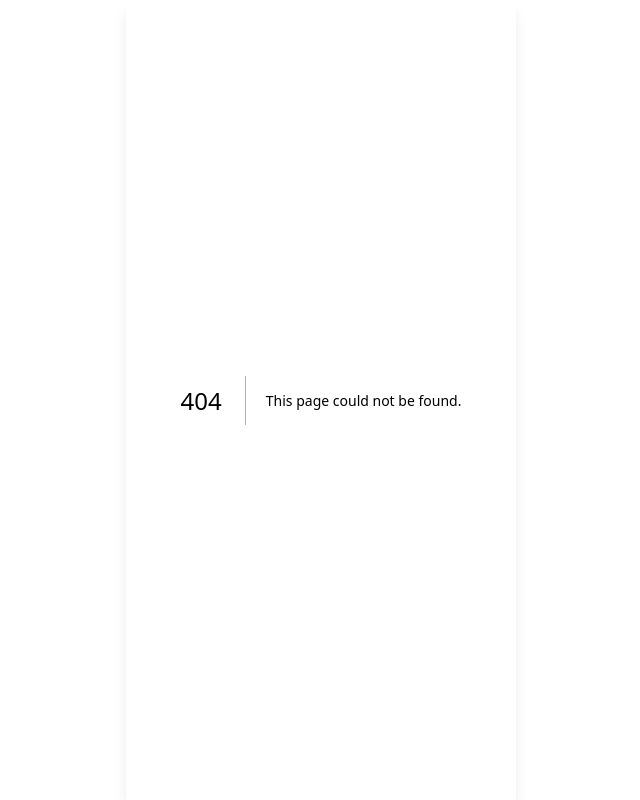
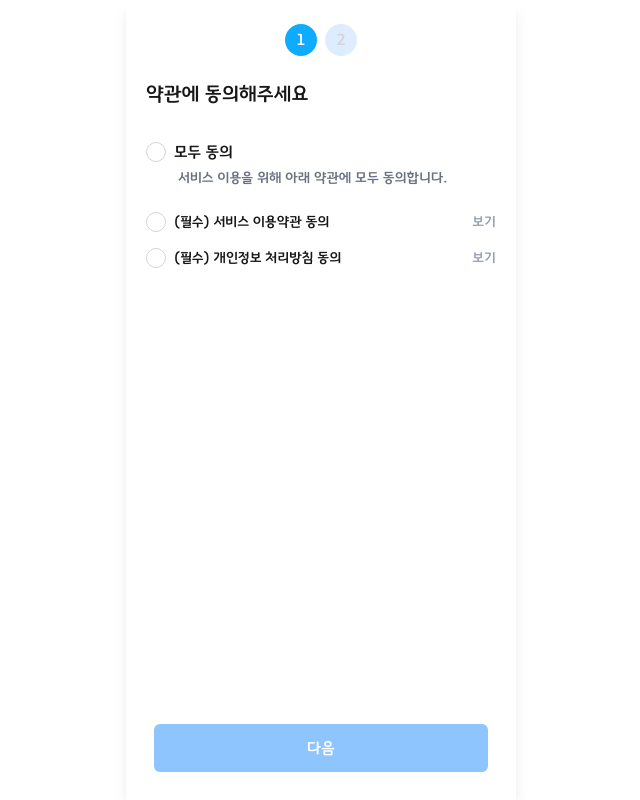
Before and after one commit to Dalcoomi/web, a Next.js app: page /sign-up/step1 in a window 1280 px wide. Before the commit this address had no page. Shown: the whole page, without its empty margins (319-959 px from the left). Built offline with nearby package versions, Linux system fonts and the light colour scheme.

Commit message:
[#3]feat: 약관동의 페이지 구현

```diff
--- /dev/null
+++ b/src/app/sign-up/step1/page.tsx
@@ -0,0 +1,166 @@
+"use client";
+import { useState } from "react";
+import { useRouter } from "next/navigation";
+import Link from "next/link";
+
+export default function SignUpAgreement() {
+  const router = useRouter();
+  const [agreements, setAgreements] = useState({
+    all: false,
+    service: false,
+    privacy: false,
+  });
+
+  // 모든 동의 체크/해제 처리
+  const handleAllAgreement = () => {
+    const newValue = !agreements.all;
+    setAgreements({
+      all: newValue,
+      service: newValue,
+      privacy: newValue,
+    });
+  };
+
+  // 개별 동의 처리
+  const handleAgreement = (key: "service" | "privacy") => {
+    const newAgreements = {
+      ...agreements,
+      [key]: !agreements[key],
+    };
+
+    // 모든 약관이 체크되었는지 확인
+    newAgreements.all = newAgreements.service && newAgreements.privacy;
+
+    setAgreements(newAgreements);
+  };
+
+  // 다음 단계로 이동
+  const handleNext = () => {
+    if (agreements.service && agreements.privacy) {
+      router.push("/sign-up/step2"); // 다음 단계 경로로 변경하세요
+    } else {
+      alert("모든 필수 약관에 동의해야 합니다.");
+    }
+  };
+
+  return (
+    <div className="flex flex-col h-full bg-white">
+      {/* 상단 단계 표시 */}
+      <div className="flex justify-center mt-6 mb-6">
+        <div className="flex space-x-2">
+          <div className="w-8 h-8 rounded-full bg-[#0EABFF] text-white flex items-center justify-center">
+            1
+          </div>
+          <div className="w-8 h-8 rounded-full bg-[#DDECFF] text-[#D4D4D4] flex items-center justify-center">
+            2
+          </div>
+        </div>
+      </div>
+
+      {/* 메인 콘텐츠 */}
+      <div className="flex-1 px-5">
+        <h1 className="text-xl font-medium text-left mb-8">
+          약관에 동의해주세요
+        </h1>
+
+        {/* 전체 동의 */}
+        <div className="mb-6">
+          <div
+            className="flex items-center cursor-pointer"
+            onClick={handleAllAgreement}
+          >
+            <div className="relative w-5 h-5 mr-2">
+              <div
+                className={`w-5 h-5 border rounded-full transition-colors ${
+                  agreements.all ? "border-[#0EABFF]" : "border-gray-300"
+                }`}
+              >
+                {agreements.all && (
+                  <div className="absolute top-1 left-1 w-3 h-3 bg-[#0EABFF] rounded-full"></div>
+                )}
+              </div>
+            </div>
+            <span className="text-base font-light">모두 동의</span>
+          </div>
+          <p className="text-sm text-gray-500 mt-1 ml-8">
+            서비스 이용을 위해 아래 약관에 모두 동의합니다.
+          </p>
+        </div>
+
+        {/* 서비스 이용약관 */}
+        <div className="mb-4">
+          <div className="flex items-center justify-between">
+            <div
+              className="flex items-center cursor-pointer"
+              onClick={() => handleAgreement("service")}
+            >
+              <div className="relative w-5 h-5 mr-2">
+                <div
+                  className={`w-5 h-5 border rounded-full transition-colors ${
+                    agreements.service ? "border-[#0EABFF]" : "border-gray-300"
+                  }`}
+                >
+                  {agreements.service && (
+                    <div className="absolute top-1 left-1 w-3 h-3 bg-[#0EABFF] rounded-full"></div>
+                  )}
+                </div>
+              </div>
+              <span className="text-sm">(필수) 서비스 이용약관 동의</span>
+            </div>
+            <Link
+              href="https://example.com/terms"
+              target="_blank"
+              className="text-sm text-gray-400 min-w-[30px] text-right"
+            >
+              보기
+            </Link>
+          </div>
+        </div>
+
+        {/* 개인정보 처리방침 */}
+        <div className="mb-4">
+          <div className="flex items-center justify-between">
+            <div
+              className="flex items-center cursor-pointer"
+              onClick={() => handleAgreement("privacy")}
+            >
+              <div className="relative w-5 h-5 mr-2">
+                <div
+                  className={`w-5 h-5 border rounded-full transition-colors ${
+                    agreements.privacy ? "border-[#0EABFF]" : "border-gray-300"
+                  }`}
+                >
+                  {agreements.privacy && (
+                    <div className="absolute top-1 left-1 w-3 h-3 bg-[#0EABFF] rounded-full"></div>
+                  )}
+                </div>
+              </div>
+              <span className="text-sm">(필수) 개인정보 처리방침 동의</span>
+            </div>
+            <Link
+              href="https://example.com/privacy"
+              target="_blank"
+              className="text-sm text-gray-400 min-w-[30px] text-right"
+            >
+              보기
+            </Link>
+          </div>
+        </div>
+      </div>
+
+      {/* 다음 버튼 */}
+      <div className="px-7 pb-7">
+        <button
+          className={`w-full py-3 rounded-md font-medium transition-colors cursor-pointer ${
+            agreements.service && agreements.privacy
+              ? "bg-[#0EABFF] text-white hover:bg-blue-500"
+              : "bg-blue-300 text-white"
+          }`}
+          onClick={handleNext}
+        >
+          다음
+        </button>
+      </div>
+    </div>
+  );
+}
```
